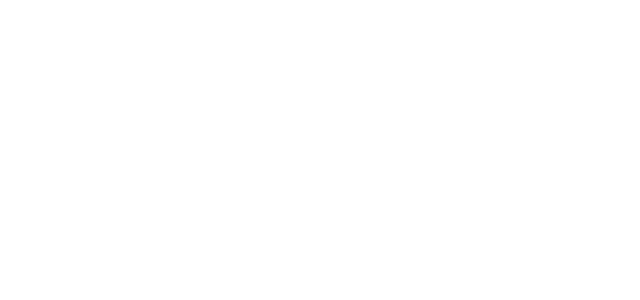
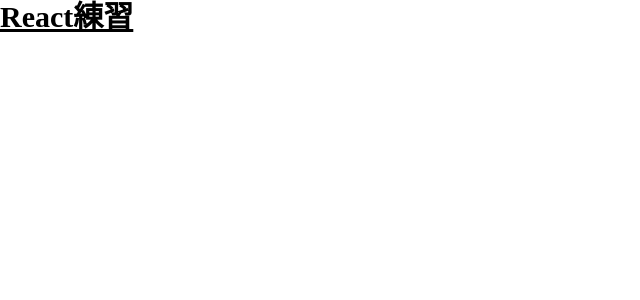
Before and after one commit to Hashimoto-Noriaki/react-calender-app-css, a React (Vite) app: page / in a window 1280 px wide. Shown: the top 300 px of the page, without its empty margins (0-640 px from the left). Built offline with nearby package versions, Linux system fonts and the light colour scheme.

Commit message:
first commit

```diff
--- a/src/main.tsx
+++ b/src/main.tsx
@@ -4,5 +4,5 @@
 import './styles/destyle.css'
 
 ReactDOM.createRoot(document.getElementById('root')!).render(
-  <React.StrictMode></React.StrictMode>,
+  <React.StrictMode><h1 className="heading">React練習</h1></React.StrictMode>,
 )
--- a/src/styles/index.css
+++ b/src/styles/index.css
@@ -0,0 +1,5 @@
+.heading {
+    font-size:1.875rem;
+    font-weight:bold;
+    text-decoration:underline;
+}
```
Also changed, not shown: src/styles/output .css (added).
